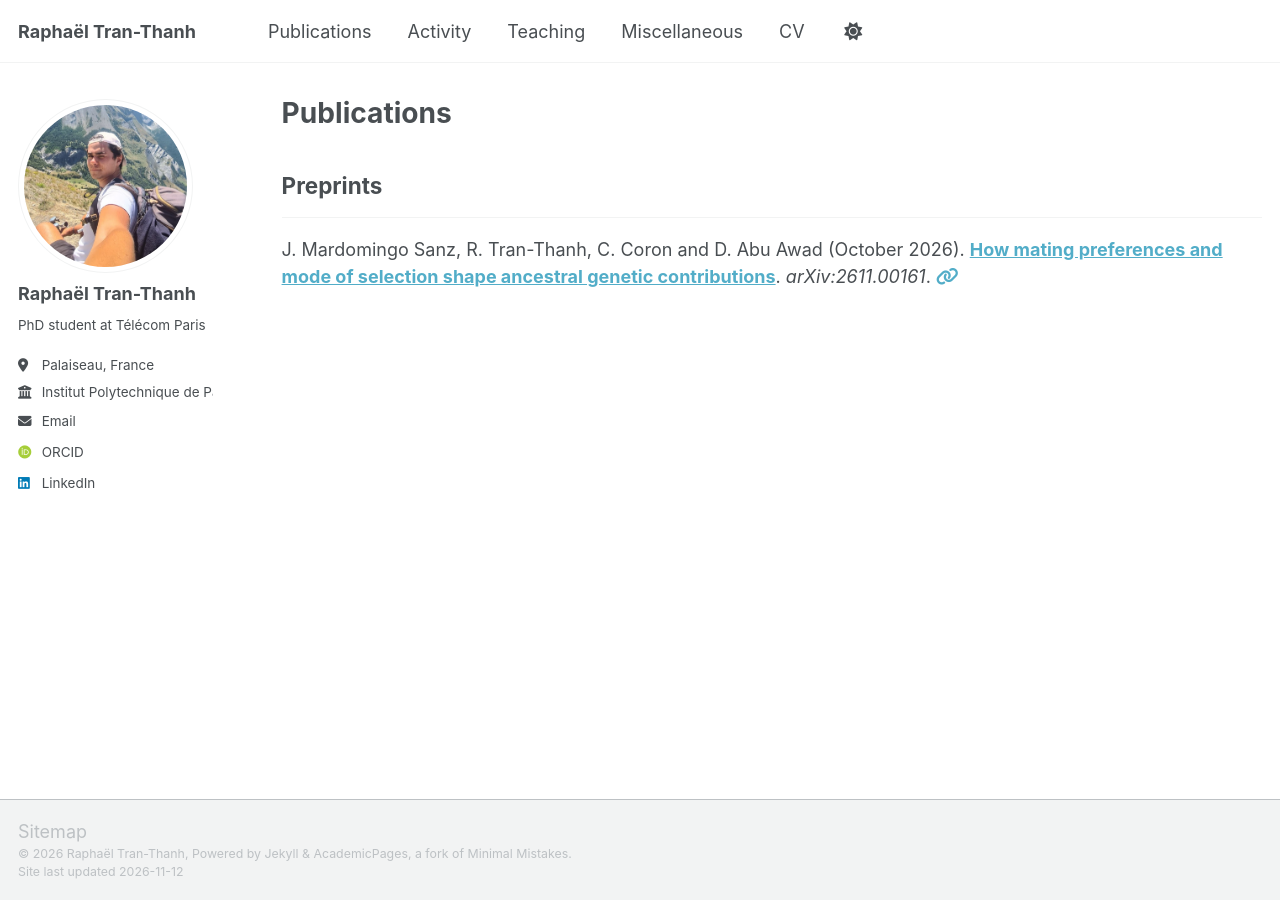
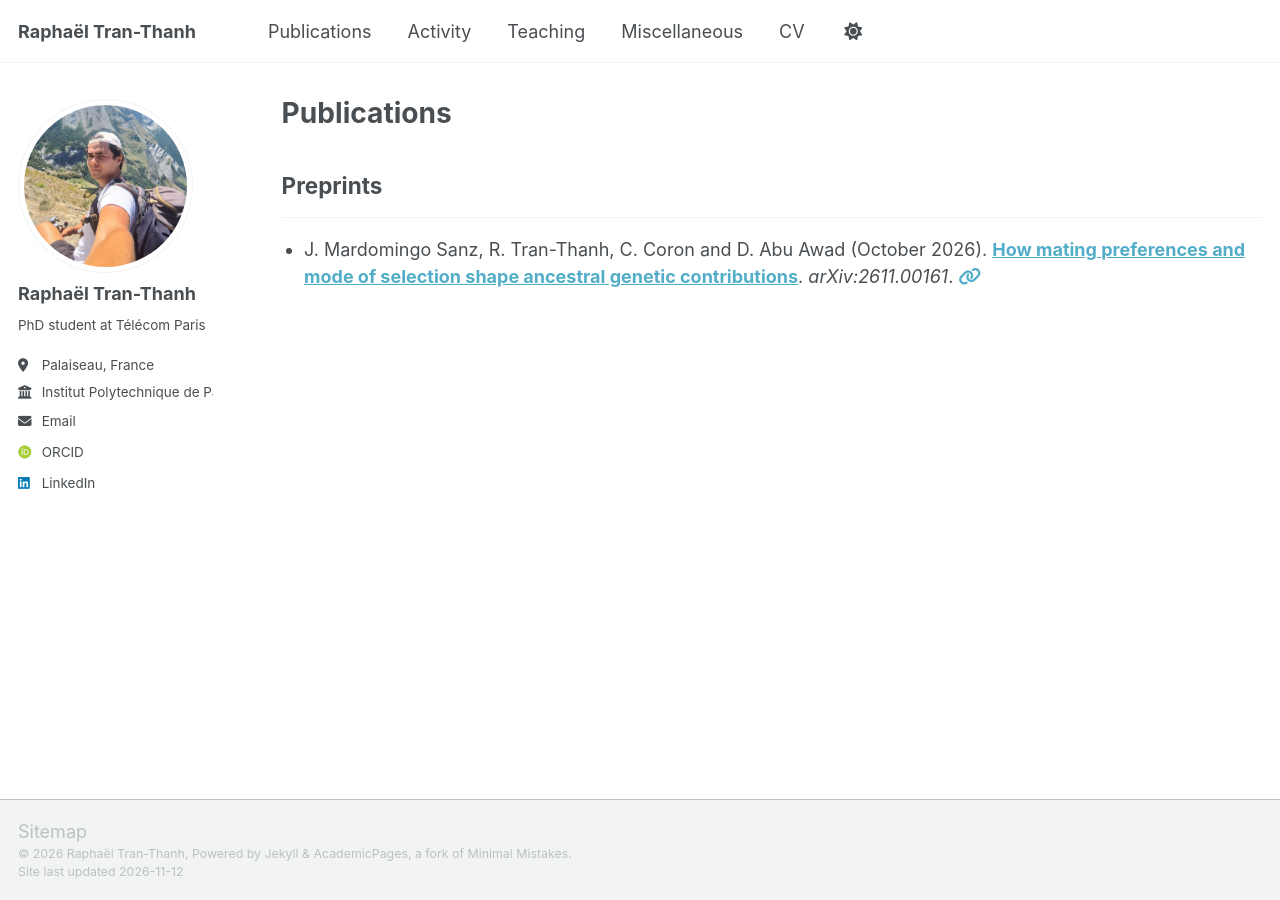
Before and after one commit to rtranthanh/rtranthanh.github.io, a Jekyll site: the page built from _pages/publications.html, in a window 1280 px wide. Built offline with Jekyll 4.4.1, drawn with Linux system fonts in a browser that asks for light colours; some web fonts are replaced; a script that is not in the unit is left out.

Commit message:
adding a bullet point

```diff
--- a/_includes/archive-publication.html
+++ b/_includes/archive-publication.html
@@ -10,7 +10,7 @@
 {% assign authors = post.authors | default: post.citation %}
 {% assign link = post.paperurl | default: post.link %}
 
-<div class="list__item">
+<div class="list__item" style="display: list-item; list-style: disc outside; margin-left: 1.25em;">
   <article class="archive__item publication__item" itemscope itemtype="http://schema.org/ScholarlyArticle">
     <p>
       {% if authors %}<span itemprop="author">{{ authors }}</span>{% endif %}
```
